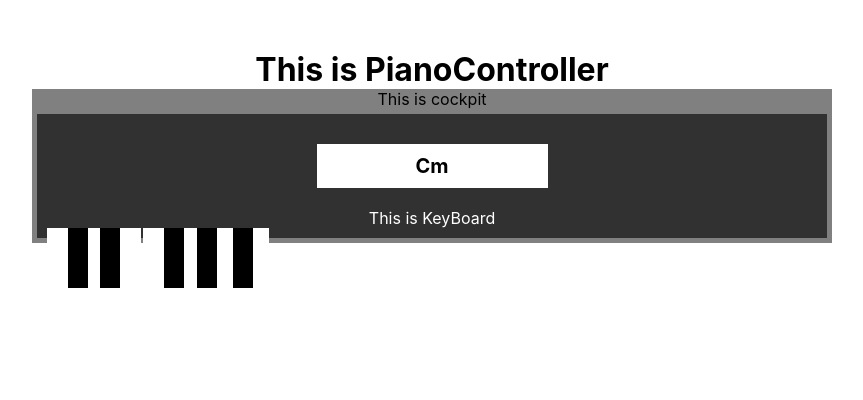
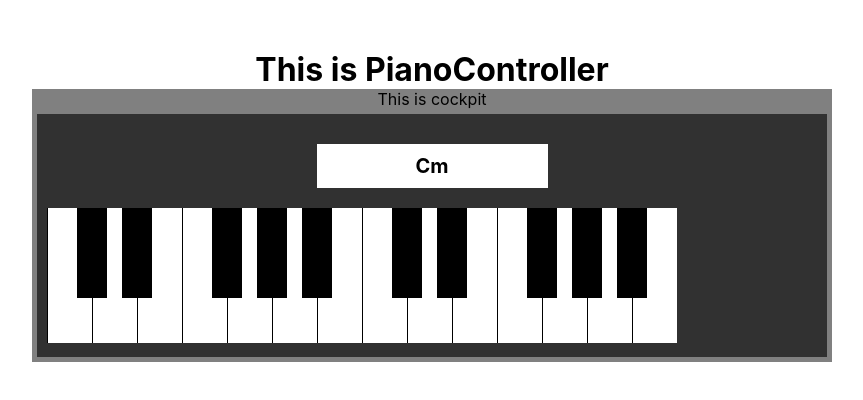
Before and after one commit to hanameee/React-piano, a React (Create React App) app: page / in a window 1280 px wide. Shown: the top 400 px of the page, without its empty margins (208-1071 px from the left). Built offline with nearby package versions, Linux system fonts and the light colour scheme.

Commit message:
Fix css bug
Fixed a bug where the piano components overlap.
Added scss file to handle css file more easily.

```diff
--- a/src/components/Piano/Keyboard/Keyboard.js
+++ b/src/components/Piano/Keyboard/Keyboard.js
@@ -1,10 +1,11 @@
 import React from 'react';
 import Octave from './Octave/Octave'
+import styles from './Keyboard.module.css'
 const keyBoard = (props) => {
     return (
-        <div>
-            This is KeyBoard
-            <Octave/>
+        <div className={styles.Keyboard}>
+            <Octave />
+            <Octave />
         </div>
     )
 }
--- /dev/null
+++ b/src/components/Piano/Keyboard/Keyboard.module.css
@@ -0,0 +1,3 @@
+.Keyboard {
+  display: flex;
+}
--- a/src/components/Piano/Keyboard/Octave/Key/Key.module.css
+++ b/src/components/Piano/Keyboard/Octave/Key/Key.module.css
@@ -1,79 +1,59 @@
 .Key {
-  position: absolute;
+  position: relative;
+  border-left: solid 1px black;
 }
 
 .White {
   z-index: 0;
   background-color: white;
-  width: 30px;
-  height: 90px;
+  width: 45px;
+  height: 135px;
 }
 
 .Black {
   z-index: 1;
   background-color: black;
-  width: 20px;
-  height: 60px;
+  width: 30px;
+  height: 90px;
 }
 
 .White .Click {
   background-color: lightcoral;
+  -webkit-transform-origin: center top;
           transform-origin: center top;
+  -webkit-transform: scaleX(90%);
           transform: scaleX(90%);
+  -webkit-transform: scaleY(90%);
           transform: scaleY(90%);
 }
 
 .Black .Click {
   background-color: crimson;
+  -webkit-transform-origin: center top;
           transform-origin: center top;
+  -webkit-transform: scaleX(90%);
           transform: scaleX(90%);
+  -webkit-transform: scaleY(90%);
           transform: scaleY(90%);
 }
 
-.C {
-  left: 0px;
-}
-
-.D {
-  left: 32px;
-}
-
-.E {
-  left: 64px;
-}
-
-.F {
-  left: 96px;
-}
-
-.G {
-  left: 128px;
-}
-
-.A {
-  left: 160px;
-}
-
-.B {
-  left: 192px;
-}
-
 .C-sharp {
-  left: 21px;
+  left: 30px;
 }
 
 .D-sharp {
-  left: 53px;
+  left: 45px;
 }
 
 .F-sharp {
-  left: 117px;
+  left: 105px;
 }
 
 .G-sharp {
-  left: 150px;
+  left: 120px;
 }
 
 .A-sharp {
-  left: 186px;
+  left: 135px;
 }
+/*# sourceMappingURL=Key.module.css.map */
--- /dev/null
+++ b/src/components/Piano/Keyboard/Octave/Key/Key.module.scss
@@ -0,0 +1,53 @@
+$ref-scale: 15px;
+.Key {
+  position: relative;
+  border-left: solid 1px black;
+}
+
+.White {
+  z-index: 0;
+  background-color: white;
+  width: $ref-scale * 3;
+  height: $ref-scale * 9;
+}
+
+.Black {
+  z-index: 1;
+  background-color: black;
+  width: $ref-scale * 2;
+  height: $ref-scale * 6;
+}
+
+.White .Click {
+  background-color: lightcoral;
+  transform-origin: center top;
+  transform: scaleX(90%);
+  transform: scaleY(90%);
+}
+
+.Black .Click {
+  background-color: crimson;
+  transform-origin: center top;
+  transform: scaleX(90%);
+  transform: scaleY(90%);
+}
+
+.C-sharp {
+  left: $ref-scale * 2;
+}
+
+.D-sharp {
+  left: $ref-scale * 3;
+}
+
+.F-sharp {
+  left: $ref-scale * 7;
+}
+
+.G-sharp {
+  left: $ref-scale * 8;
+}
+
+.A-sharp {
+  left: $ref-scale * 9;
+}
--- a/src/components/Piano/Keyboard/Octave/Octave.js
+++ b/src/components/Piano/Keyboard/Octave/Octave.js
@@ -5,18 +5,22 @@ import styles from './Octave.module.css'
 const Octave = (props) => {
     return (
         <div className={styles.Octave}>
+            <div className={styles.White}>
                 <Key color="White" pitch="C" />
-            <Key color="Black" pitch="C-sharp" />
                 <Key color="White" pitch="D" />
-            <Key color="Black" pitch="D-sharp" />
                 <Key color="White" pitch='E' />
                 <Key color="White" pitch="F" />
+                <Key color="White" pitch="G" />
+                <Key color="White" pitch="A" />
+                <Key color="White" pitch="B" />
+            </div>
+            <div className={styles.Black}>
+                <Key color="Black" pitch="C-sharp" />
+                <Key color="Black" pitch="D-sharp" />
                 <Key color="Black" pitch="F-sharp" />
-            <Key color="White" pitch="G" />
                 <Key color="Black" pitch="G-sharp" />
-            <Key color="White" pitch="A" />
                 <Key color="Black" pitch="A-sharp" />
-            <Key color="White" pitch="B" />
+            </div>
         </div>
     )
 }
--- a/src/components/Piano/Keyboard/Octave/Octave.module.css
+++ b/src/components/Piano/Keyboard/Octave/Octave.module.css
@@ -1,3 +1,12 @@
 .Octave {
   position: relative;
 }
+.White {
+  display: inline-flex;
+  position: relative;
+}
+.Black {
+  display: inline-flex;
+  position: absolute;
+  left: 0;
+}
```
Also changed, not shown: 2 other files (tests, documents, lock files or other folders). Lines whose indentation alone changed are shown as unchanged.
